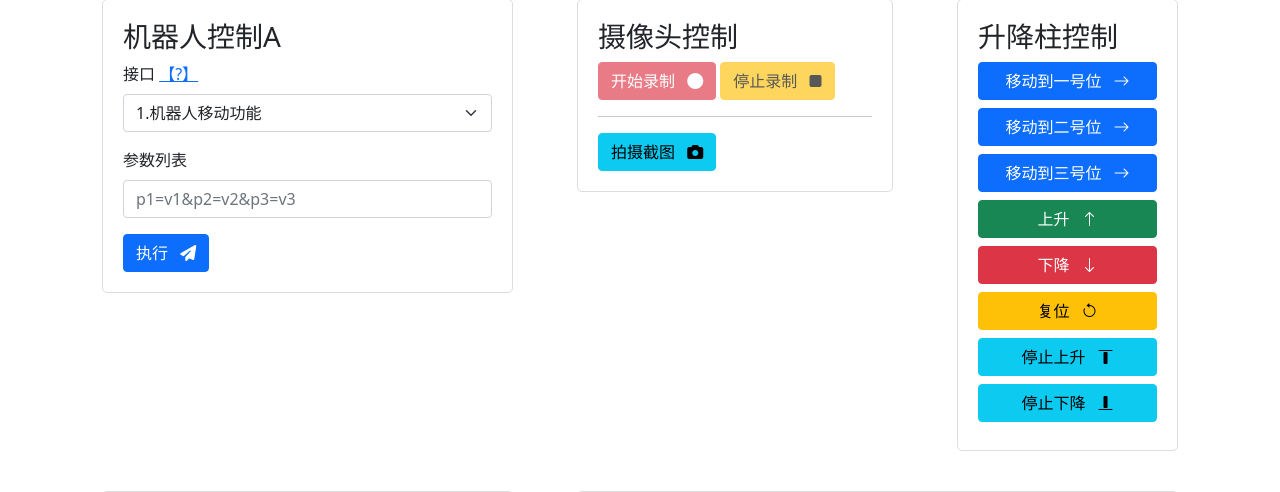
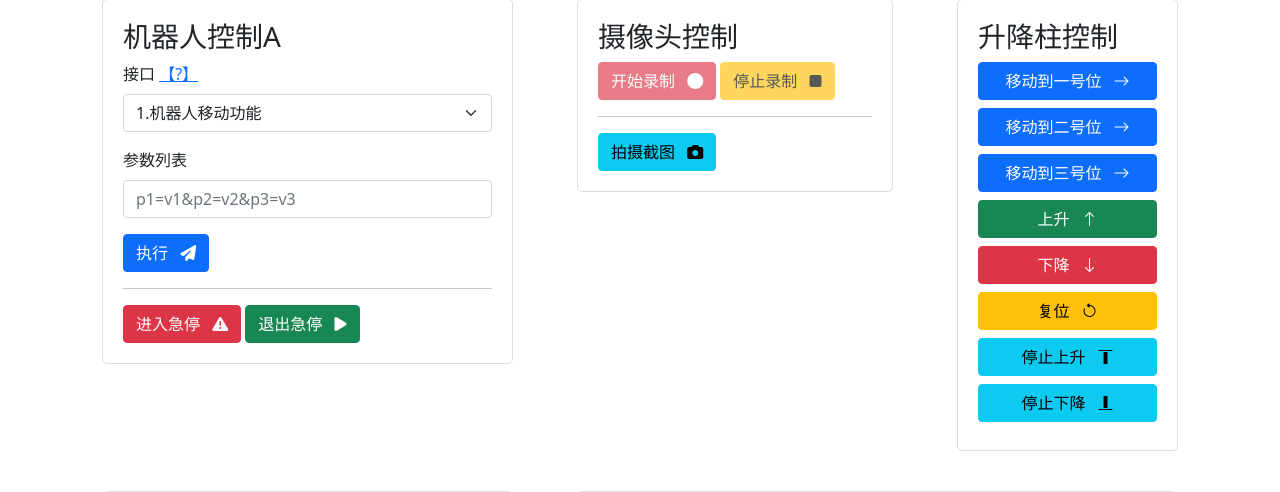
Before and after one commit to kzeng/bk-robot, a Flask app: page / in a window 1280 px wide. Shown: the part 84-576 px from the top of the page. Run offline with Flask 3, Linux system fonts and the light colour scheme; some libraries are stand-ins or nearby versions.

Commit message:
add estop cmd

```diff
--- a/app/templates/index.html
+++ b/app/templates/index.html
@@ -81,6 +81,15 @@
                     <button class="btn btn-primary" onclick="doRobotCmd()">
                         执行 <i class="fas fa-paper-plane ms-2"></i>
                     </button>
+                    <hr>
+
+                    <button class="btn btn-danger" onclick="enterEstop()">
+                        进入急停 <i class="fas fa-exclamation-triangle ms-2"></i>
+                    </button>
+
+                    <button class="btn btn-success" onclick="exitEstop()">
+                        退出急停 <i class="fas fa-play ms-2"></i>
+                    </button>
                 </div>
             </div>
 
@@ -162,6 +171,54 @@
     </div>
 
     <script>
+        // 机器人急停控制函数 -------------------------------------------------------------
+        async function enterEstop() {
+            if (!confirm('确定要使机器人进入急停状态吗？')) {
+                return;
+            }
+
+            const response = await fetch('/api/robot/cmd', {
+                method: 'POST',
+                headers: {
+                    'Content-Type': 'application/json'
+                },
+                body: JSON.stringify({
+                    cmd: '/api/estop',
+                    params: 'flag=true'
+                })
+            });
+            const result = await response.json();
+            updateOperationResult({
+                ...result,
+                container: 'opt-info',
+                command: '进入急停'
+            });
+        }
+
+        async function exitEstop() {
+            if (!confirm('确定要退出急停状态吗？')) {
+                return;
+            }
+
+            const response = await fetch('/api/robot/cmd', {
+                method: 'POST',
+                headers: {
+                    'Content-Type': 'application/json'
+                },
+                body: JSON.stringify({
+                    cmd: '/api/estop',
+                    params: 'flag=false'
+                })
+            });
+            const result = await response.json();
+            updateOperationResult({
+                ...result,
+                container: 'opt-info',
+                command: '退出急停'
+            });
+        }
+        // ---------------------------------------------------------------------------
+
         // 发送升降柱控制命令 ------------------------------------------------------------
         function sendCommand(command) {
             const buttons = document.querySelectorAll('button.lift');
```
